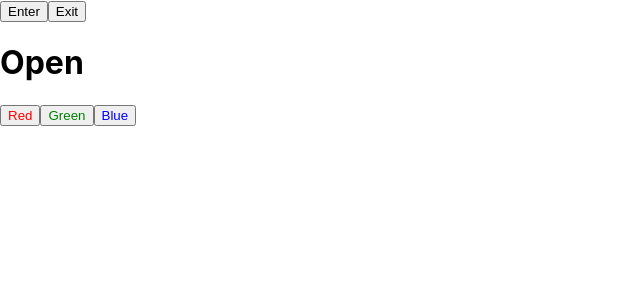
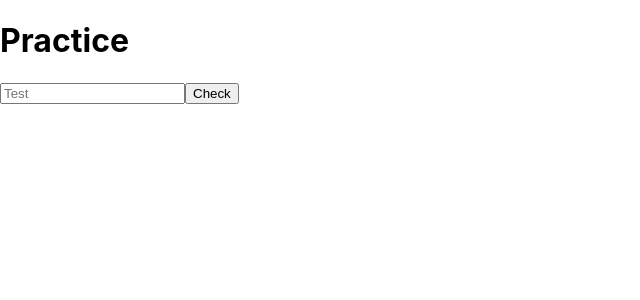
Before and after one commit to rudsa/react-technology, a React (Create React App) app: page / in a window 1280 px wide. Shown: the top 300 px of the page, without its empty margins (0-640 px from the left). Built offline with nearby package versions, Linux system fonts and the light colour scheme.

Commit message:
react eventHandler

```diff
--- a/src/App.js
+++ b/src/App.js
@@ -1,7 +1,7 @@
-import Say from "./Say";
+import EventPractice from "./EventPractice";
 
 const App = () => {
-  return <Say />;
+  return <EventPractice />;
 };
 
 export default App;
--- /dev/null
+++ b/src/EventPractice.js
@@ -0,0 +1,44 @@
+import React, { Component } from "react";
+
+class EventPractice extends Component {
+  state = {
+    message: "",
+  };
+
+  constructor(props) {
+    super(props);
+    this.handleChange = this.handleChange.bind(this);
+    this.handleClick = this.handleClick.bind(this);
+  }
+
+  handleChange(e) {
+    this.setState({
+      message: e.target.value,
+    });
+  }
+
+  handleClick(e) {
+    alert(this.state.message);
+    this.setState({
+      message: "",
+    });
+  }
+
+  render() {
+    return (
+      <div>
+        <h1>Practice</h1>
+        <input
+          type="text"
+          name="message"
+          placeholder="Test"
+          value={this.state.message}
+          onChange={this.handleChange}
+        />
+        <button onClick={this.handleClick}>Check</button>
+      </div>
+    );
+  }
+}
+
+export default EventPractice;
```
